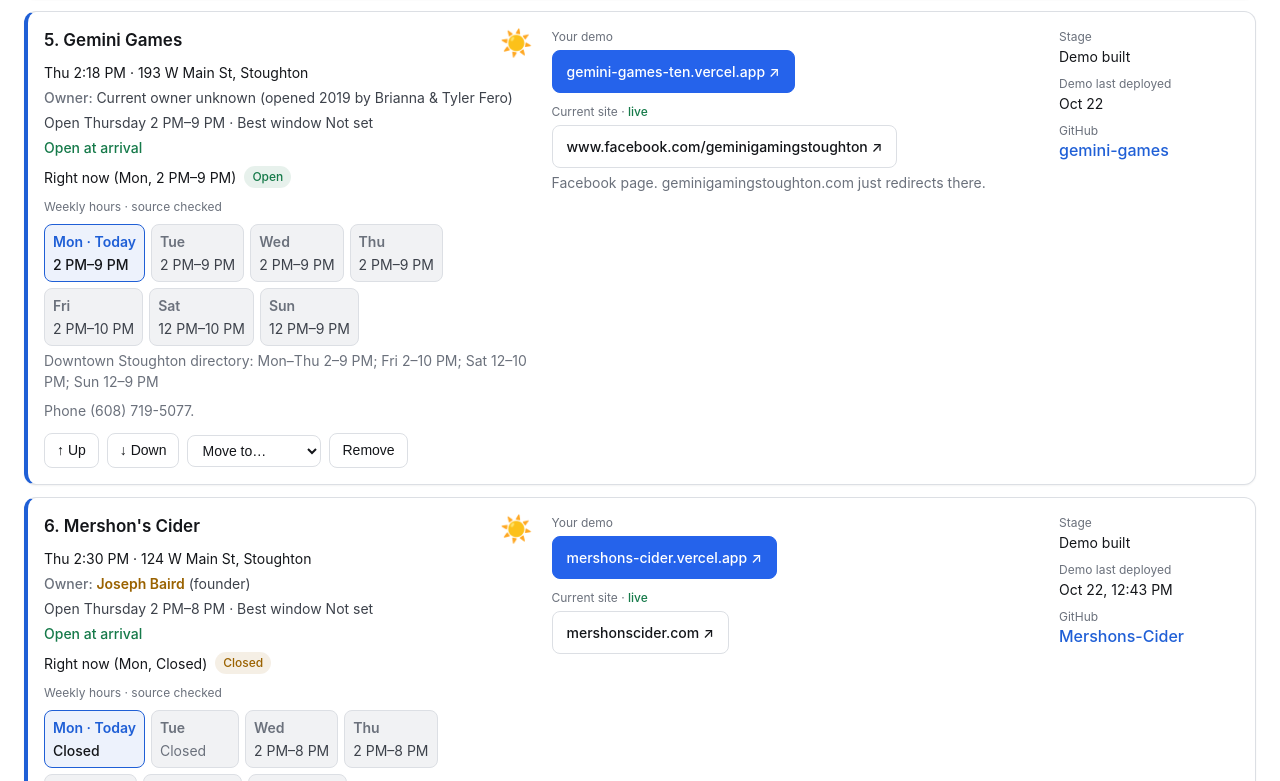
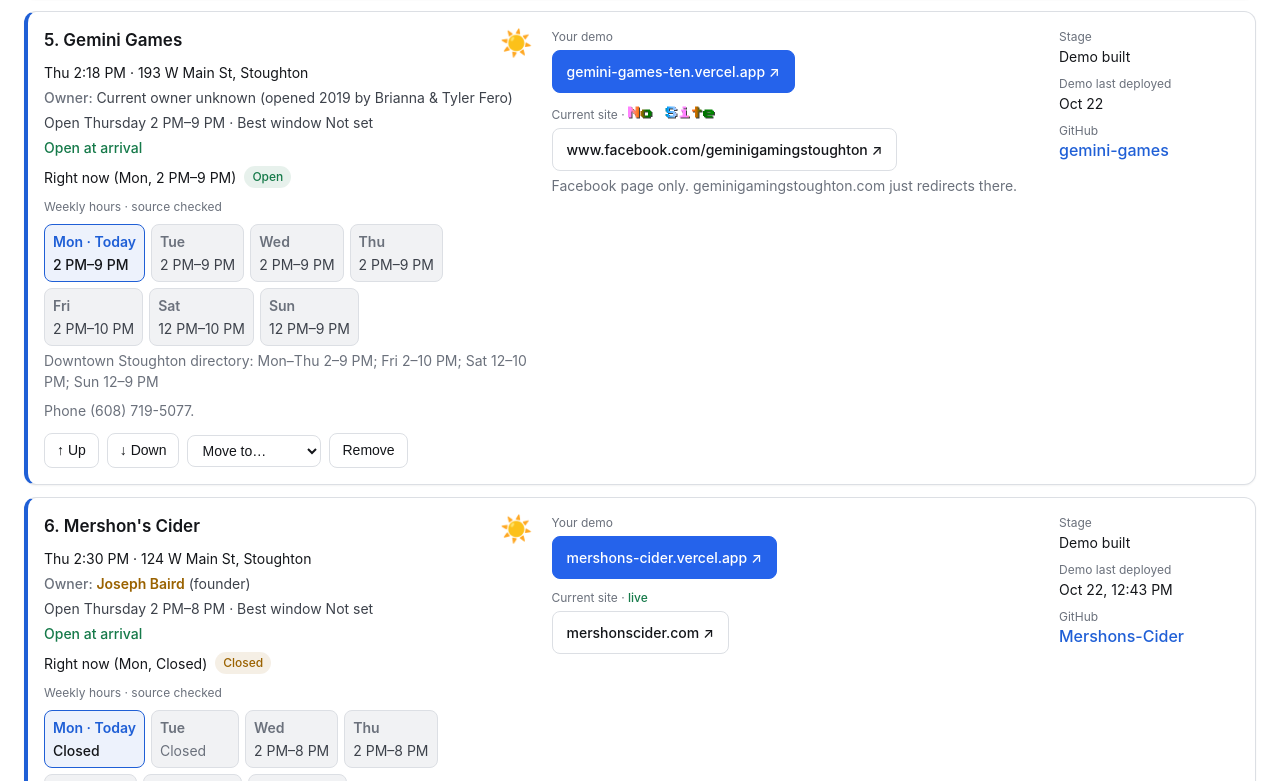
Before and after one commit to madisondesignprojects-ship-it/Website-Hub-Dashboard, a React (Vite) app: page / in a window 1280 px wide. Shown: the part 3199-3980 px from the top of the page. Built offline with nearby package versions, Linux system fonts and the light colour scheme.

Commit message:
Add Mario Super Star rainbow "No Site" label for listings without a website

```diff
--- a/index.html
+++ b/index.html
@@ -3,6 +3,9 @@
   <head>
     <meta charset="UTF-8" />
     <meta name="viewport" content="width=device-width, initial-scale=1.0" />
+    <link rel="preconnect" href="https://fonts.googleapis.com" />
+    <link rel="preconnect" href="https://fonts.gstatic.com" crossorigin />
+    <link href="https://fonts.googleapis.com/css2?family=Press+Start+2P&display=swap" rel="stylesheet" />
     <title>Website Hub: Current Sites vs. Demos</title>
   </head>
   <body>
--- a/src/App.tsx
+++ b/src/App.tsx
@@ -1,6 +1,6 @@
 import { useState, useMemo, useEffect } from "react";
 import type { CSSProperties } from "react";
-import { Page, Section, Text, Table, Segmented, Callout, Button, Status, useGrokTheme } from "./kit";
+import { Page, Section, Text, Table, Segmented, Callout, Button, Status, NoSite, useGrokTheme } from "./kit";
 
 type OldStatus = "Live" | "Down" | "None" | "Unknown";
 type FlagTone = "success" | "warning" | "danger";
@@ -24,6 +24,7 @@ interface Biz {
   owner: string;
   oldUrl: string;
   oldStatus: OldStatus;
+  noSite?: boolean; // no website at all, or only social/directory listings
   oldNote: string;
   demoUrl: string;
   updated: string; // ISO, Central
@@ -263,8 +264,9 @@ const BIZ: Biz[] = [
     town: "Stoughton",
     owner: "Current owner unknown (opened 2019 by Brianna & Tyler Fero)",
     oldUrl: "https://www.facebook.com/geminigamingstoughton",
-    oldStatus: "Live",
-    oldNote: "Facebook page. geminigamingstoughton.com just redirects there.",
+    oldStatus: "None",
+    noSite: true,
+    oldNote: "Facebook page only. geminigamingstoughton.com just redirects there.",
     demoUrl: "https://gemini-games-ten.vercel.app",
     updated: "2026-10-22",
     updatedLabel: "Oct 22",
@@ -433,9 +435,10 @@ const BIZ: Biz[] = [
     name: "Main & Page Auto & Towing",
     town: "Stoughton",
     owner: "Owner/contact not confirmed",
-    oldUrl: "https://mainpageauto.com",
-    oldStatus: "Unknown",
-    oldNote: "Listed as the current website; live availability not independently confirmed.",
+    oldUrl: "",
+    oldStatus: "None",
+    noSite: true,
+    oldNote: "mainpageauto.com was listed as the website, but the domain isn't registered (checked Oct 26, 2026).",
     demoUrl: "https://main-page-auto-towing.vercel.app",
     updated: "2026-10-25T19:10",
     updatedLabel: "Oct 25, 7:10 PM",
@@ -470,6 +473,7 @@ const BIZ: Biz[] = [
     owner: "Owner/contact not confirmed",
     oldUrl: "",
     oldStatus: "None",
+    noSite: true,
     oldNote: "No official business website identified in this check; verify current web and social presence before pitching.",
     demoUrl: "https://oh-brothers.vercel.app",
     updated: "2026-10-26",
@@ -503,9 +507,10 @@ const BIZ: Biz[] = [
     name: "Brick Works Masonry",
     town: "Stoughton",
     owner: "Owner/contact not confirmed",
-    oldUrl: "https://www.brickworksmasonry.com",
-    oldStatus: "Unknown",
-    oldNote: "Houzz lists this as the business website, but it could not be verified during the current check. Confirm whether the domain is still active before pitching.",
+    oldUrl: "",
+    oldStatus: "None",
+    noSite: true,
+    oldNote: "Houzz lists brickworksmasonry.com as the website, but the domain isn't registered (checked Oct 26, 2026).",
     demoUrl: "https://brick-works-masonry.vercel.app",
     updated: "2026-10-26",
     updatedLabel: "Oct 26, 2026",
@@ -577,6 +582,7 @@ interface Site {
   demoUrl: string;
   oldUrl: string;
   oldStatus: OldStatus;
+  noSite?: boolean;
   deployed: string;
   repo: string;
   notes: string;
@@ -588,7 +594,8 @@ const SITES: Site[] = [
     town: "Cottage Grove",
     demoUrl: "https://carpetcleanersmadison.vercel.app",
     oldUrl: "",
-    oldStatus: "Unknown",
+    oldStatus: "None",
+    noSite: true,
     deployed: "Oct 21, 7:23 PM",
     repo: "",
     notes: "No official site found; directory listings only. Directories list 360 Progress Dr Ste 205 and owner Scott Hosking.",
@@ -598,7 +605,8 @@ const SITES: Site[] = [
     town: "Stoughton",
     demoUrl: "https://rockwell-painting.vercel.app",
     oldUrl: "",
-    oldStatus: "Unknown",
+    oldStatus: "None",
+    noSite: true,
     deployed: "Oct 21, 6:14 PM",
     repo: "Rockwell-Painting",
     notes: "No current site found. BBB lists 1766 Drotning Rd and Vincent Rockwell, president.",
@@ -607,11 +615,12 @@ const SITES: Site[] = [
     name: "C. R. Laudolff Fine Carpentry",
     town: "Fond du Lac",
     demoUrl: "https://cr-laudolff-carpentry-preview.vercel.app",
-    oldUrl: "http://crlaudolffcarpentry.com",
-    oldStatus: "Down",
+    oldUrl: "",
+    oldStatus: "None",
+    noSite: true,
     deployed: "Oct 21, 6:14 PM",
     repo: "WW",
-    notes: "Listed site did not load when checked Oct 26. Some listings place the business in Cottage Grove instead.",
+    notes: "Listed site crlaudolffcarpentry.com isn't a registered domain (checked Oct 26). Some listings place the business in Cottage Grove instead.",
   },
   {
     name: "Yahara Chocolate",
@@ -638,20 +647,22 @@ const SITES: Site[] = [
     town: "Cottage Grove and Fitchburg",
     demoUrl: "https://thundercatfireworks.vercel.app",
     oldUrl: "",
-    oldStatus: "Unknown",
+    oldStatus: "None",
+    noSite: true,
     deployed: "Oct 18, 11:38 AM",
     repo: "Fireworks",
-    notes: "Directory-listed sites (thundercatfireworkswi.com, thundercatfireworks.com, thundercatfireworks.net) did not load when checked Oct 26.",
+    notes: "No working site: directory-listed thundercatfireworkswi.com isn't registered, thundercatfireworks.com didn't load, and thundercatfireworks.net is a Squarespace \"Coming Soon\" placeholder (checked Oct 26).",
   },
   {
     name: "Glow by Chlo",
     town: "",
     demoUrl: "https://glowbychlo.vercel.app",
     oldUrl: "",
-    oldStatus: "Unknown",
+    oldStatus: "None",
+    noSite: true,
     deployed: "Oct 15, 10:51 AM",
     repo: "est_poject",
-    notes: "Current site not confirmed; the demo links to Instagram @glowbychlo.esthetics.",
+    notes: "Instagram only (@glowbychlo.esthetics); no website found.",
   },
   {
     name: "Jeff's Guitar Clinic",
@@ -1246,9 +1257,13 @@ export default function App() {
           <div>
             <div style={label}>
               Current site ·{" "}
-              <span style={{ color: statusColor(b.oldStatus), fontWeight: t.weight.medium }}>
-                {b.oldStatus === "None" ? "none found" : b.oldStatus === "Unknown" ? "not confirmed" : b.oldStatus.toLowerCase()}
-              </span>
+              {b.noSite ? (
+                <NoSite />
+              ) : (
+                <span style={{ color: statusColor(b.oldStatus), fontWeight: t.weight.medium }}>
+                  {b.oldStatus === "None" ? "none found" : b.oldStatus === "Unknown" ? "not confirmed" : b.oldStatus.toLowerCase()}
+                </span>
+              )}
             </div>
             {b.oldUrl && (
               <a href={b.oldUrl} target="_blank" rel="noopener noreferrer" style={{ ...linkBtn(false), marginTop: 4 }}>
@@ -1387,7 +1402,9 @@ export default function App() {
             x.name,
             x.town,
             a(x.demoUrl, `${host(x.demoUrl)} ↗`),
-            x.oldUrl
+            x.noSite
+              ? <NoSite />
+              : x.oldUrl
               ? { text: `${host(x.oldUrl)} · ${x.oldStatus === "Live" ? "live" : "down"}`, tone: (x.oldStatus === "Live" ? "success" : "danger") as FlagTone }
               : "Not confirmed",
             x.deployed,
--- a/src/kit.tsx
+++ b/src/kit.tsx
@@ -207,3 +207,13 @@ export function Segmented<T extends string = string>(props: { options: SegOpt<T>
     </div>
   );
 }
+
+
+/** "No Site" label: Super Star–style cycling rainbow text (see .no-site in styles.css). */
+export function NoSite() {
+  return (
+    <span className="no-site" title="No website: none found, or only social/directory listings">
+      No Site
+    </span>
+  );
+}
--- a/src/styles.css
+++ b/src/styles.css
@@ -6,3 +6,42 @@ body {
 }
 a:hover { opacity: 0.85; }
 button:focus-visible { outline: 2px solid #4c8dff; outline-offset: 2px; }
+
+/* "No Site" — Mario Super Star / Rainbow Road: saturated full-spectrum
+   gradient clipped to the text, sliding and hue-cycling continuously. */
+.no-site {
+  display: inline-block;
+  font-family: "Press Start 2P", "Arial Black", "Helvetica Neue", Impact, system-ui, sans-serif;
+  font-weight: 900;
+  font-size: 12px;
+  line-height: 1.5;
+  letter-spacing: 0.04em;
+  text-transform: none;
+  white-space: nowrap;
+  padding: 1px 0;
+  background-image: repeating-linear-gradient(90deg,
+    #ff0040 0px, #ff8a00 7px, #ffe600 14px, #2bff00 21px, #00e5ff 28px,
+    #2f6bff 35px, #b400ff 42px, #ff00c8 49px, #ff0040 56px);
+  background-size: 56px 100%;
+  -webkit-background-clip: text;
+  background-clip: text;
+  -webkit-text-fill-color: transparent;
+  color: transparent;
+  filter: drop-shadow(1px 1px 0 rgba(0, 0, 0, 0.75)) drop-shadow(0 0 2px rgba(255, 255, 255, 0.35));
+  animation: no-site-star 1.5s linear infinite;
+}
+@keyframes no-site-star {
+  0%   { background-position: 0 50%;    }
+  100% { background-position: 56px 50%; }
+}
+/* hue flash layered on top of the slide, like the invincibility flicker */
+@supports (filter: hue-rotate(0deg)) {
+  .no-site { animation: no-site-star 1.5s linear infinite, no-site-flash 1.5s steps(6) infinite; }
+  @keyframes no-site-flash {
+    0%   { filter: hue-rotate(0deg)   drop-shadow(1px 1px 0 rgba(0,0,0,.75)) drop-shadow(0 0 2px rgba(255,255,255,.35)); }
+    100% { filter: hue-rotate(360deg) drop-shadow(1px 1px 0 rgba(0,0,0,.75)) drop-shadow(0 0 2px rgba(255,255,255,.35)); }
+  }
+}
+@media (prefers-reduced-motion: reduce) {
+  .no-site { animation: none; filter: drop-shadow(1px 1px 0 rgba(0, 0, 0, 0.75)); }
+}
```
